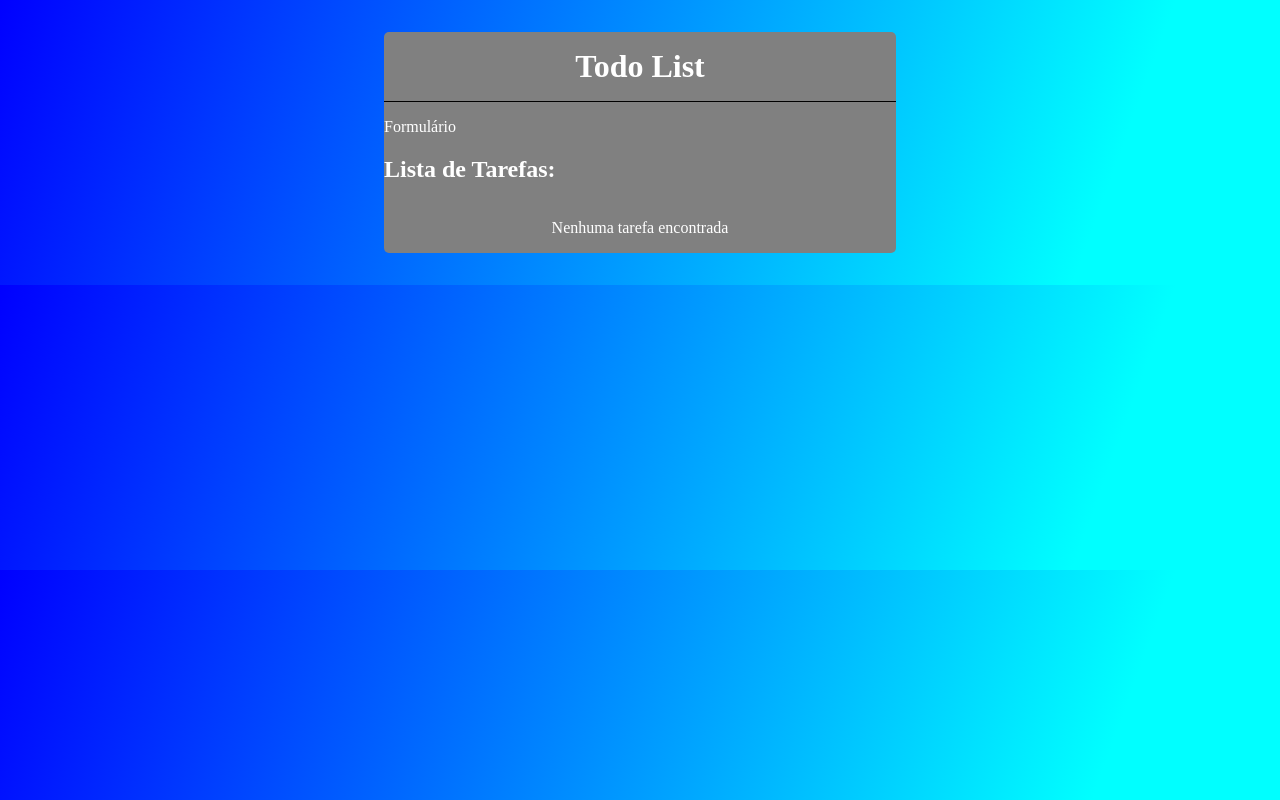
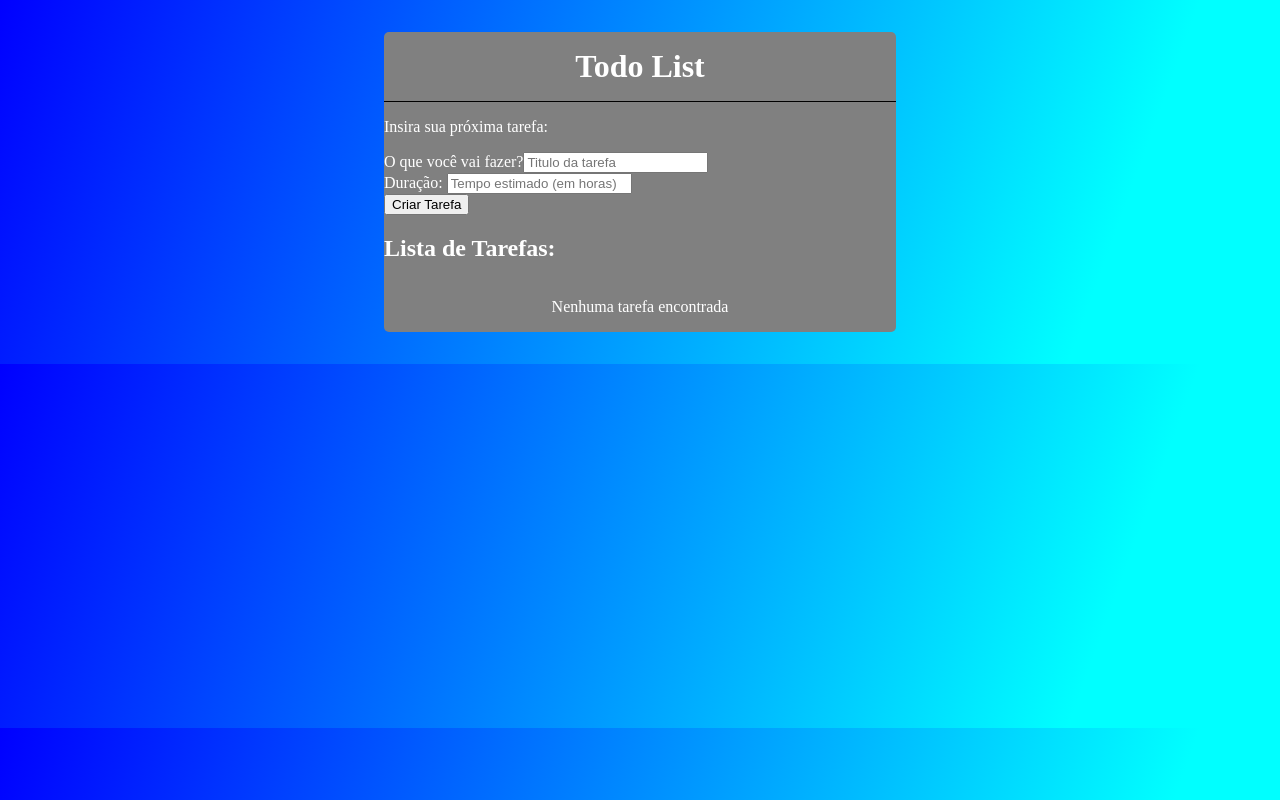
Before and after one commit to IgorBVieira/todo-app, a React (Create React App) app: page / in a window 1280 px wide. Built offline with nearby package versions, Linux system fonts and the light colour scheme.

Commit message:
create form

```diff
--- a/src/App.js
+++ b/src/App.js
@@ -11,17 +11,60 @@ function App() {
   const [todos, setTodos] = useState([]);
   const [loading, setLoading] = useState(false);
 
+  const handleSubmit = (e) => {
+    e.preventDefault();
+
+    const todo = {
+      id: Math.random(),
+      title,
+      time,
+      done: false,
+    }
+
+    console.log(todo);
+
+    setTime("");
+    setTitle("");
+  };
+
   return (
     <div className="App">
       <div className="todo-header">
         <h1>Todo List</h1>
       </div>
       <div className="form-todo">
-        <p>Formulário</p>
+        <p>Insira sua próxima tarefa:</p>
+        <form onSubmit={handleSubmit}>
+          <div className="form-control">
+            <label htmlFor="title">O que você vai fazer?</label>
+            <input
+            type="text"
+            name="title"
+            placeholder="Titulo da tarefa"
+            onChange={(e) => setTitle(e.target.value)}
+            value={title || ''}
+            required
+            />
+          </div>
+          <div className="form-control">
+            <label htmlFor="time">Duração: </label>
+            <input
+            type="text"
+            name="time"
+            placeholder="Tempo estimado (em horas)"
+            onChange={(e) => setTime(e.target.value)}
+            value={time || ''}
+            required
+            />
+          </div>
+          <input type="submit" value={"Criar Tarefa"} />
+        </form>
       </div>
       <div className="list-todo">
         <h2>Lista de Tarefas:</h2>
-        {todos.length === 0 && <div className="empty-todo">Nenhuma tarefa encontrada</div>}
+        {todos.length === 0 && (
+          <div className="empty-todo">Nenhuma tarefa encontrada</div>
+        )}
       </div>
     </div>
   );
```
